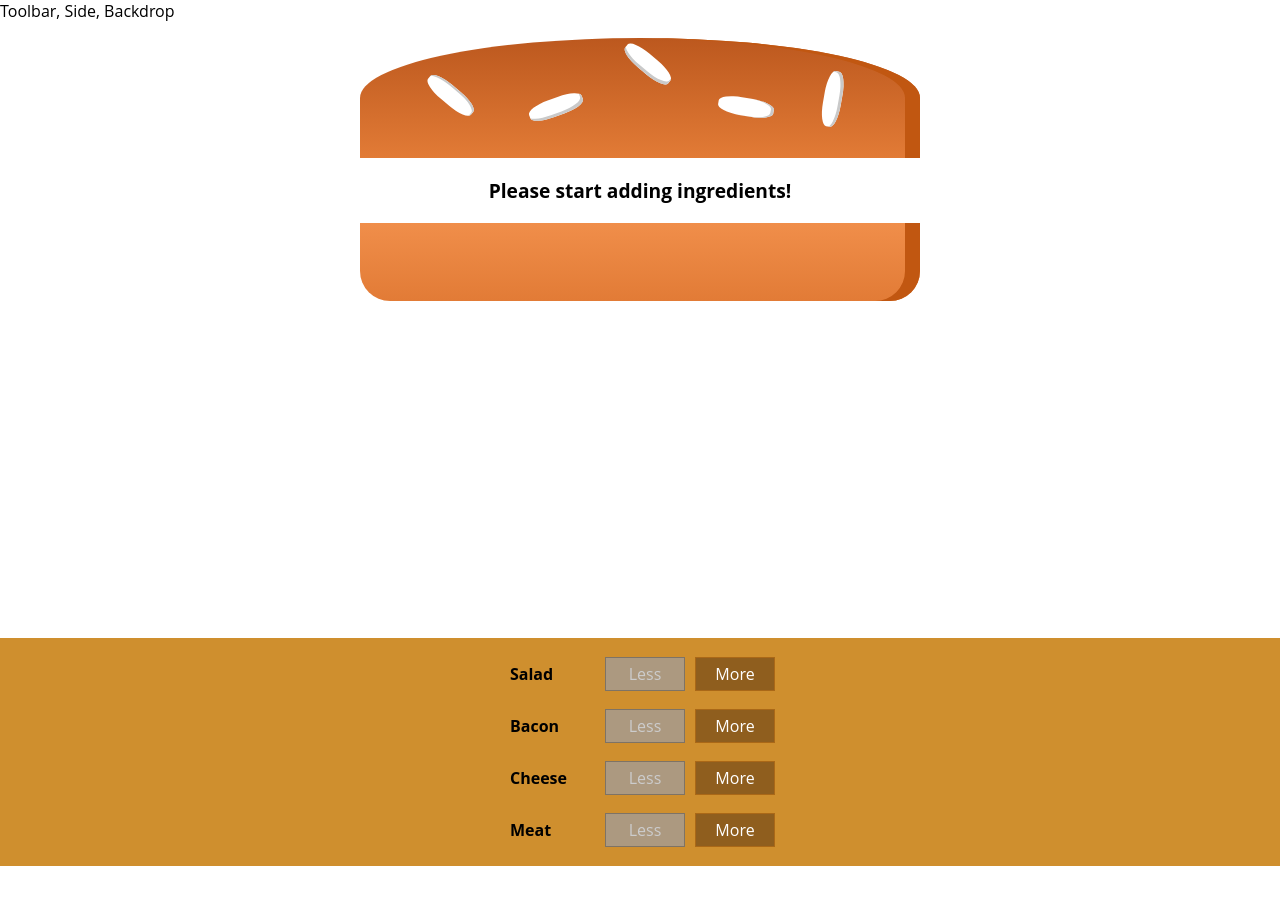
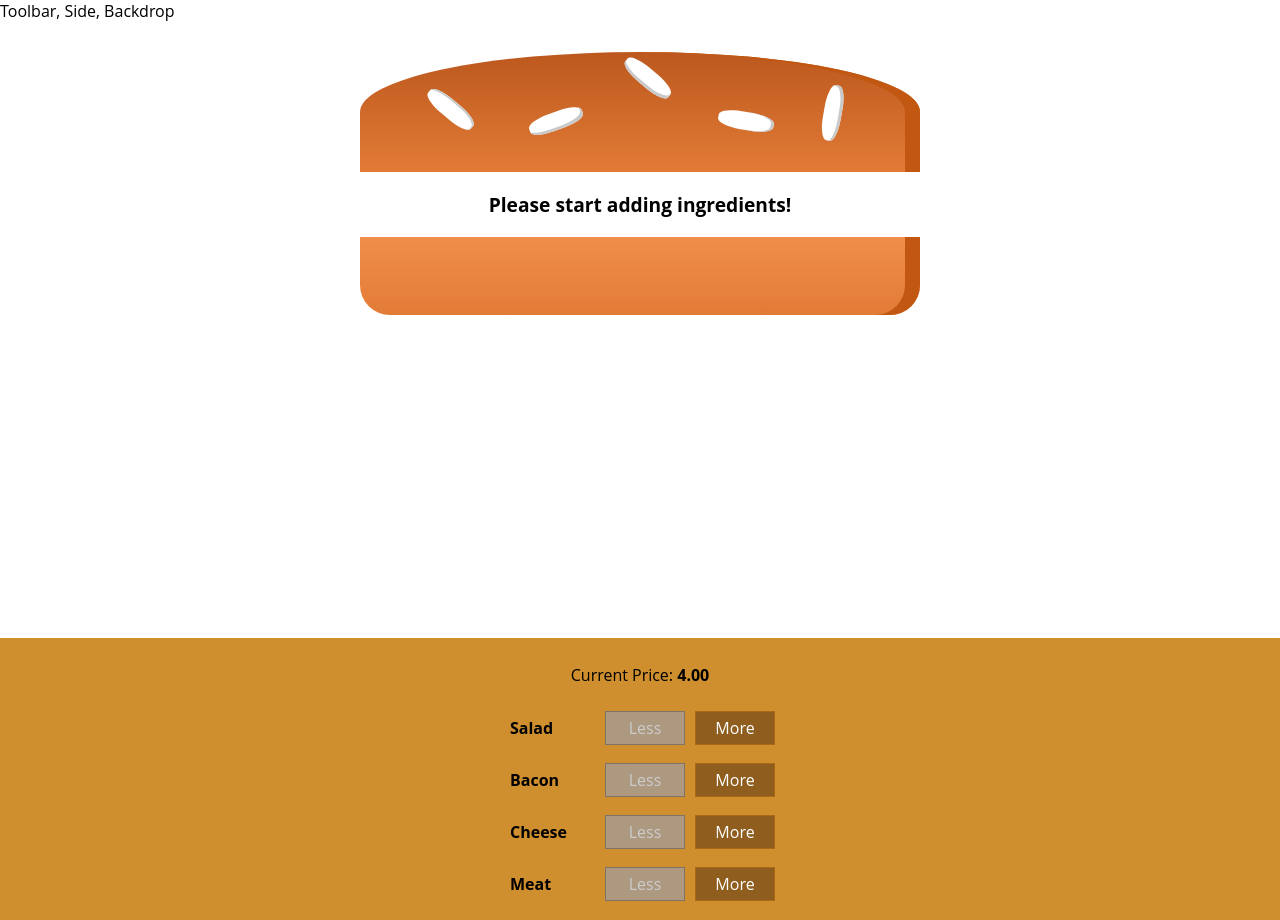
Before and after one commit to bedmiston/burger-builder, a React app: page / in a window 1280 px wide. Before the commit the page ends 866 px from the top, so only its background shows below. Built offline with nearby package versions, Linux system fonts and the light colour scheme; the HTML template or start-up script is replaced by a standard one.

Commit message:
Add burger price diaplay to the BuildControls component

```diff
--- a/src/components/Burger/BuildControls/BuildControls.tsx
+++ b/src/components/Burger/BuildControls/BuildControls.tsx
@@ -13,10 +13,14 @@
   ingredientAdded: (type: string) => void;
   ingredientRemoved: (type: string) => void;
   disabled: object;
+  price: number;
 }
 
 const BuildControls: React.SFC<BuildControlsProps> = (props) => (
   <div className={styles.BuildControls}>
+    <p>
+      Current Price: <strong>{props.price.toFixed(2)}</strong>
+    </p>
     {controls.map((ctrl) => (
       <BuildControl
         key={ctrl.label}
--- a/src/components/Burger/Burger.css
+++ b/src/components/Burger/Burger.css
@@ -2,7 +2,7 @@
   width: 100%;
   margin: auto;
   height: 250px;
-  /* overflow: scroll; */
+  overflow: scroll;
   text-align: center;
   font-weight: bold;
   font-size: 1.2rem;
--- a/src/containers/BurgerBuilder/BurgerBuilder.tsx
+++ b/src/containers/BurgerBuilder/BurgerBuilder.tsx
@@ -70,6 +70,7 @@
           ingredientAdded={this.addIngredientHandler}
           ingredientRemoved={this.removeIngredientHandler}
           disabled={disabledInfo}
+          price={this.state.totalPrice}
         />
       </React.Fragment>
     );
```
